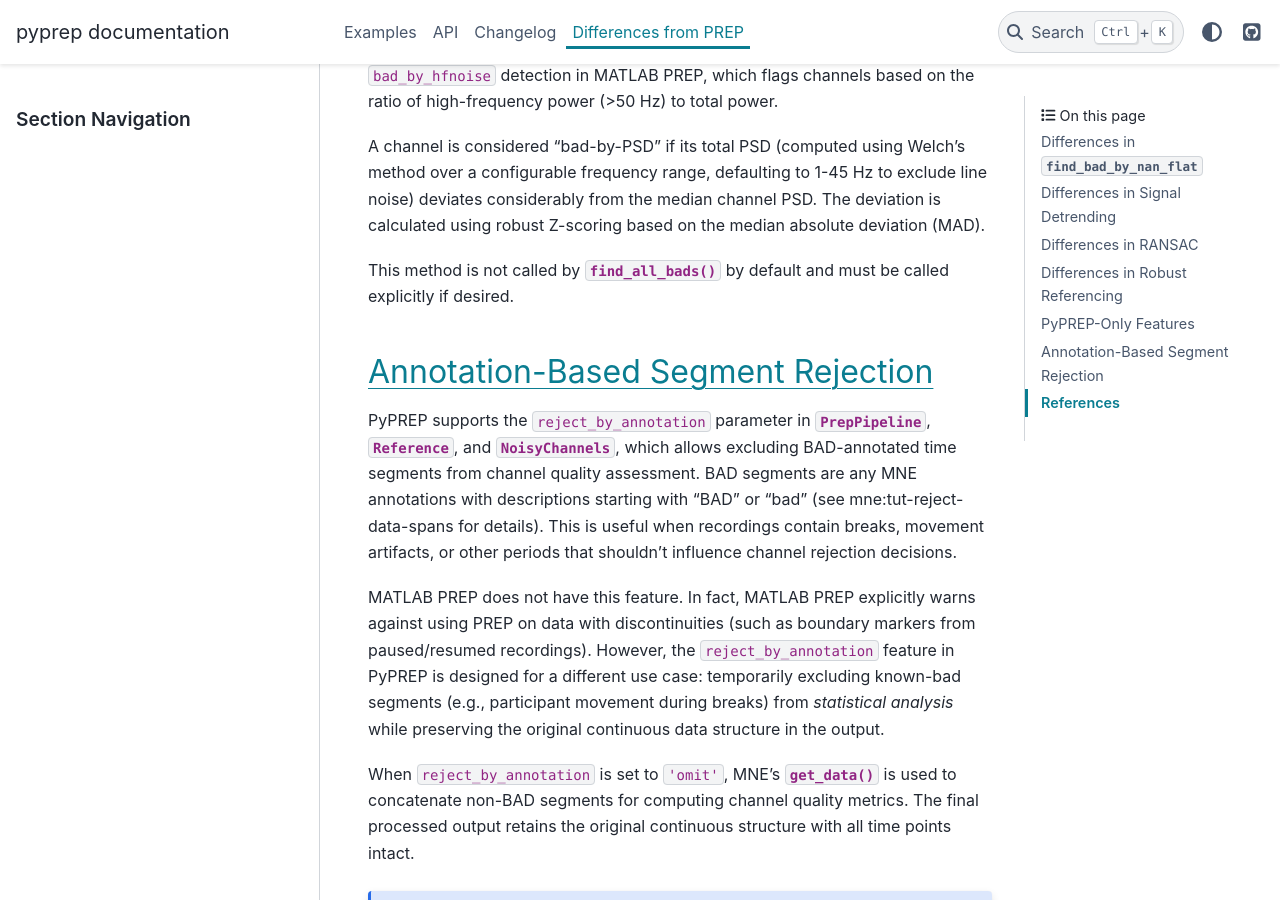
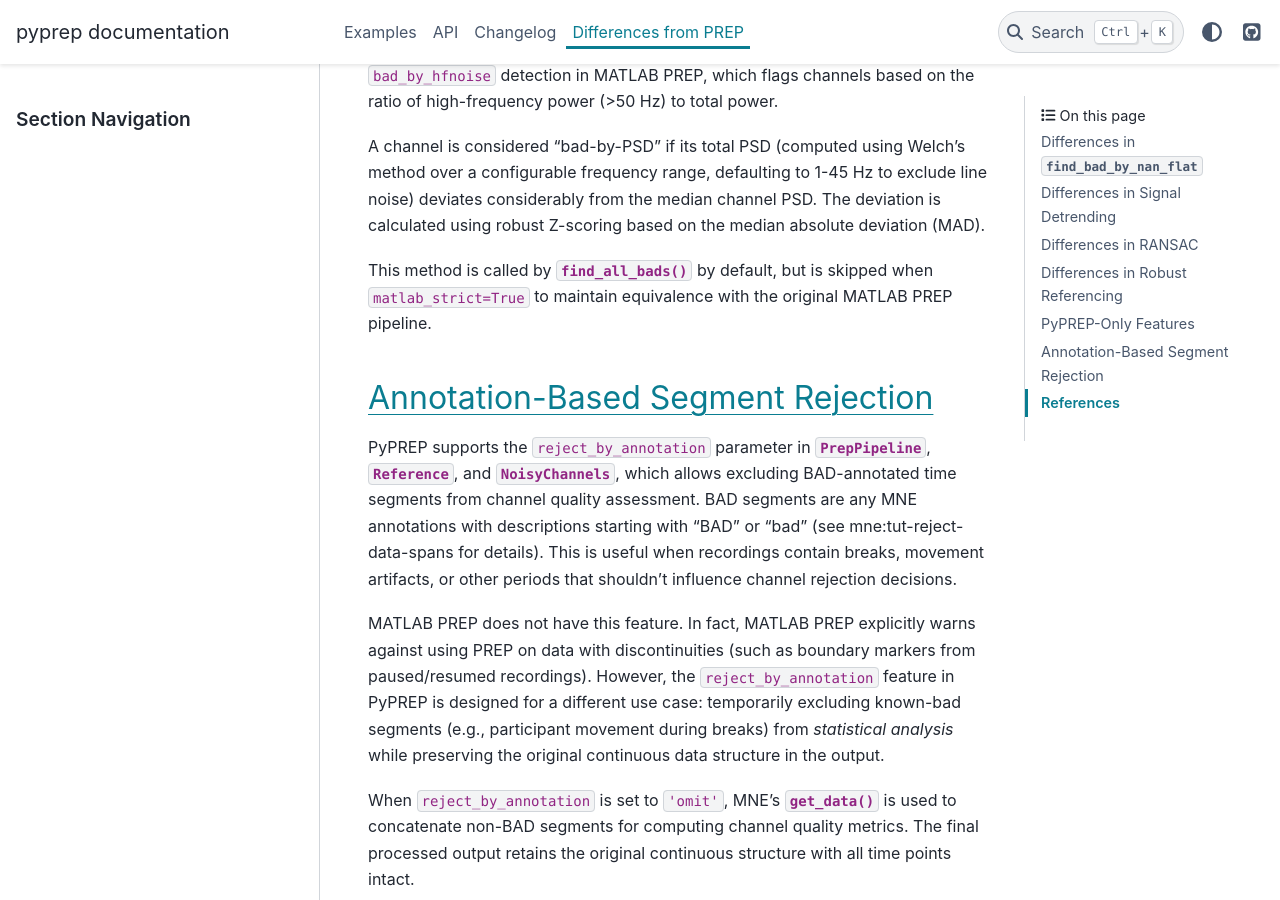
Before and after one commit to sappelhoff/pyprep, a Sphinx documentation site: the page built from docs/matlab_differences.rst, in a window 1280 px wide and 900 px high, scrolled down 6071 px. Built offline with Sphinx 7.4.7 and the PyData theme 0.15.4, drawn with Linux system fonts in a browser that asks for light colours; the version number could not be read and is left out.

Commit message:
find bad by PSD by default

```diff
--- a/docs/matlab_differences.rst
+++ b/docs/matlab_differences.rst
@@ -256,8 +256,9 @@ line noise) deviates considerably from the median channel PSD. The deviation
 is calculated using robust Z-scoring based on the median absolute deviation
 (MAD).
 
-This method is not called by :meth:`~pyprep.NoisyChannels.find_all_bads` by
-default and must be called explicitly if desired.
+This method is called by :meth:`~pyprep.NoisyChannels.find_all_bads` by default,
+but is skipped when ``matlab_strict=True`` to maintain equivalence with the
+original MATLAB PREP pipeline.
 
 
 Annotation-Based Segment Rejection
```
Also changed, not shown: 1 other file.
